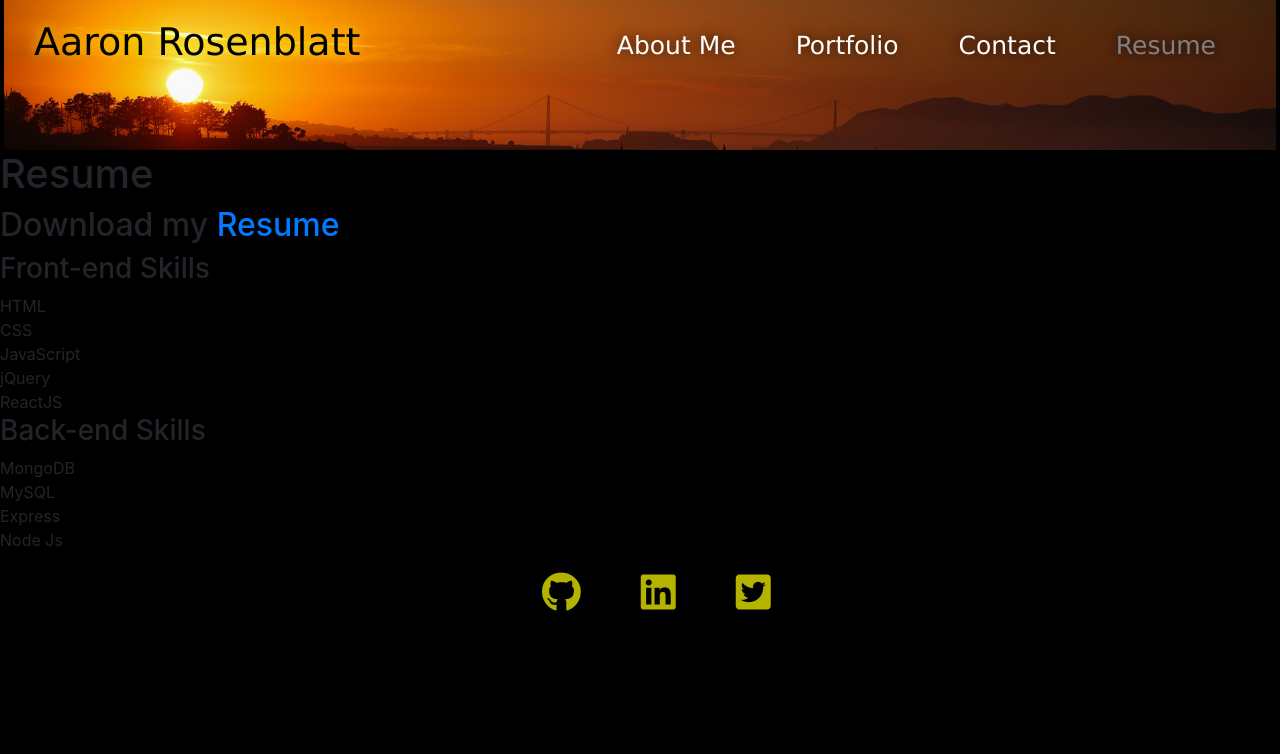
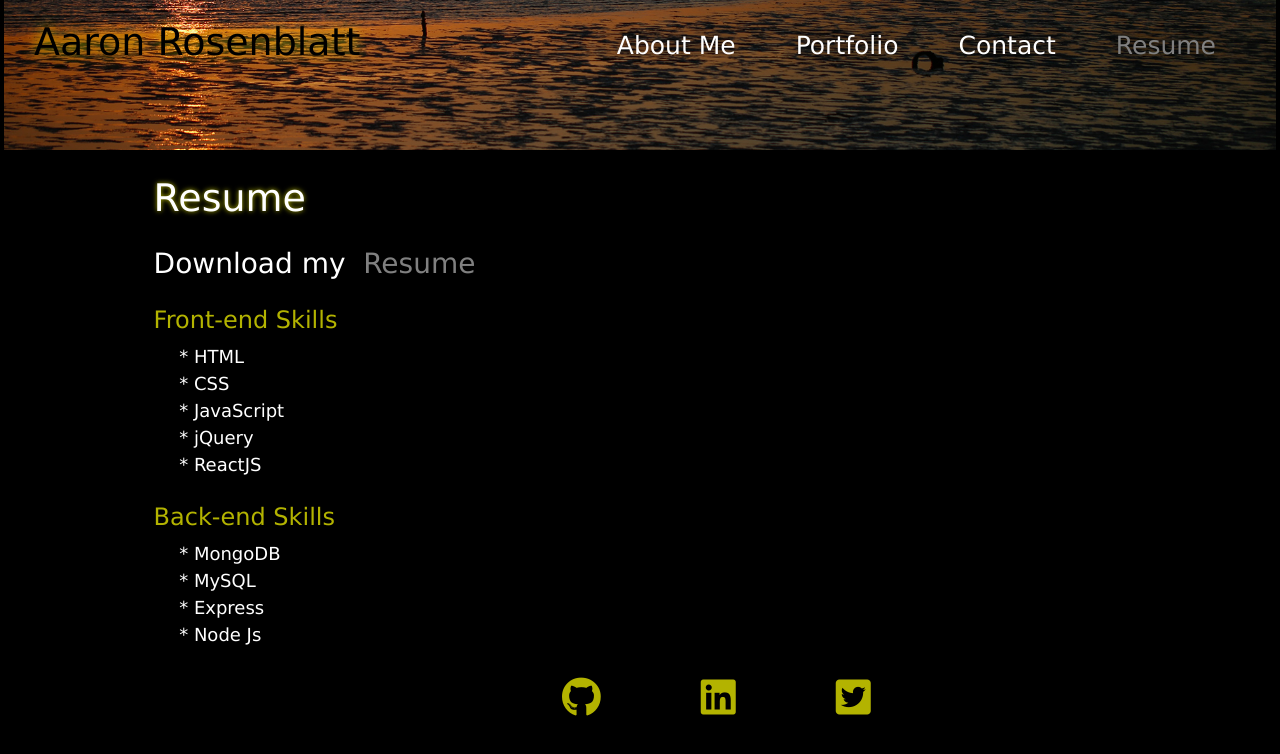
Before and after one commit to noplur/coding-port, a React (Create React App) app: page / in a window 1280 px wide. Both pictures are taken after a click on the element "Resume". Shown: the top 754 px of the page. Built offline with nearby package versions, Linux system fonts and the light colour scheme.

Commit message:
css to contact section

```diff
--- a/src/components/Footer/footer.css
+++ b/src/components/Footer/footer.css
@@ -9,7 +9,6 @@
     list-style-type: none;
     padding: 20px 30px;
     padding-left: 40%;
-    height: 100%;
 
 }
 .footerlink {
@@ -26,14 +25,29 @@
     font-size: 40px;
     text-decoration: none;
     color: rgba(255, 255, 0, 0.7);
-    cursor: pointer;
+
 }
 .icon:hover{
     font-size: 40px;
     text-decoration: none;
     color: var(--tertiary-color);
-    cursor: pointer;
+    transform-origin: center;
+    list-style-type: none;
+
 }
 body {
     background-color: var(--primary-color);
 }
+a {
+    text-decoration: none;
+    padding: 20px;
+    background-color: transparent;
+    list-style-type: none;
+}
+a:hover {
+    text-decoration: none;
+    padding: 20px;
+    background-color: transparent;
+    transform-origin: center;
+    list-style-type: none;
+}
--- a/src/components/Footer/index.js
+++ b/src/components/Footer/index.js
@@ -8,18 +8,18 @@ function Footer() {
             <nav>
             <ul className="footer">
               <li className="footerlink">
-                <a href="https://github.com/noplur" target="_blank">
-                    <i class="fab fa-github icon"></i>
+                <a href="https://github.com/noplur" target="_blank" className="icon">
+                    <i class="fab fa-github"></i>
                 </a>
             </li>
             <li className="footerlink">
-                <a href="https://www.linkedin.com/in/aaron-rosenblatt-5b734a1bb/" target="_blank">
-                    <i class="fab fa-linkedin icon"></i>
+                <a href="https://www.linkedin.com/in/aaron-rosenblatt-5b734a1bb/" target="_blank" className="icon">
+                    <i class="fab fa-linkedin"></i>
                 </a>
             </li>
             <li className="footerlink">
-                <a href="https://twitter.com/aaronpix" target="_blank">
-                    <i class="fab fa-twitter-square icon"></i>
+                <a href="https://twitter.com/aaronpix" target="_blank" className="icon">
+                    <i class="fab fa-twitter-square"></i>
                 </a>
             </li>
             </ul>
--- a/src/components/ProjectList/index.js
+++ b/src/components/ProjectList/index.js
@@ -65,12 +65,13 @@ const renderCard = (card, index) => {
           <Card.ImgOverlay className="csstest">
             <div className="links">
     <a href={card.projectlink} target="_blank">
-    <Card.Title className="projectlink">{card.name}</Card.Title></a>
+    <Card.Title><div className="projectlink">{card.name}</div></Card.Title></a>
       <a href={card.githublink} target="_blank"><Card.Text>
-      <i class="fab fa-github githubcard"></i>
+        <div className="githubcard">
+      <i class="fab fa-github"></i></div>
       </Card.Text></a>
-      <Card.Text className="projectdescription">
-      {card.description}
+      <Card.Text><div className="projectdescription">
+      {card.description}</div>
     </Card.Text>
         </div>
     </Card.ImgOverlay>
--- a/src/components/ProjectList/projectList.css
+++ b/src/components/ProjectList/projectList.css
@@ -16,8 +16,7 @@
     opacity: 1;
 }
 .box {
-    overflow: hidden;
-    height: 270px;
+    height: 300px;
     margin-bottom: 20px;
     margin-left: 20px;
     -webkit-box-shadow: 0px 12px 18px -6px rgba (0,0,0,0.3);
@@ -37,7 +36,7 @@
     flex-basis: calc(50% - 40px)
 }
 .projectlink {
-    margin-top: 5%;
+    margin-top: -10%;
     margin-left: 5%;
     font-family: Geneva, Helvetica, Arial, sans-serif;
     text-decoration: none;
@@ -48,17 +47,10 @@
     text-shadow: none;
 }
 .projectlink:hover {
-    margin-top: 5%;
-    margin-left: 5%;
-    font-family: Geneva, Helvetica, Arial, sans-serif;
-    text-decoration: none;
     color: var(--tertiary-color);
-    font-display: bold;
-    font-size: 32px;
-    text-shadow: none;
-    list-style: none;
 }
 .projectdescription{
+    margin-top: -7%;
     margin-left: 5%;
     font-family: Geneva, Helvetica, Arial, sans-serif;
     text-decoration: none;
@@ -69,6 +61,7 @@
     list-style: none;
 }
 .githubcard {
+    margin-top: -10%;
     margin-left: 15%;
     font-size: 38px;
     text-decoration: none;
@@ -77,12 +70,7 @@
     text-shadow: none;
 }
 .githubcard:hover {
-    margin-left: 15%;
-    font-size: 38px;
-    text-decoration: none;
     color: var(--tertiary-color);
-    cursor: pointer;
-    text-shadow: none;
 }
 a:hover {
     margin-left: 5%;
--- a/src/components/Resume/index.js
+++ b/src/components/Resume/index.js
@@ -1,24 +1,27 @@
 import React from 'react';
 import pdf from "../../assets/images/resume/resume_rosenblatt.pdf"
+import 'bootstrap/dist/css/bootstrap.min.css';
+import "./resume.css"
+
 
 function Resume() {
     return (
         <section>
-                <h1 id="resume">Resume</h1>
-                <h2>
-                Download my <a href = {pdf} target = "_blank">Resume</a>
+                <h1 id="resume" className="resume">Resume</h1>
+                <h2 className="download">
+                Download my <a href = {pdf} target = "_blank" className="resume-link">Resume</a>
                 </h2>
-                <h3>Front-end Skills</h3>
-                    <p1>HTML</p1><br />
-                    <p2>CSS</p2><br />
-                    <p3>JavaScript</p3><br />
-                    <p4>jQuery</p4><br />
-                    <p5>ReactJS</p5>
-                <h3>Back-end Skills</h3>
-                    <p1>MongoDB</p1><br />
-                    <p2>MySQL</p2><br />
-                    <p3>Express</p3><br />
-                    <p4>Node Js</p4><br />
+                <h3 className="frontend">Front-end Skills</h3>
+                    <p1 className="list-skill">* HTML</p1><br />
+                    <p2 className="list-skill">* CSS</p2><br />
+                    <p3 className="list-skill">* JavaScript</p3><br />
+                    <p4 className="list-skill">* jQuery</p4><br />
+                    <p5 className="list-skill">* ReactJS</p5>
+                <h3 className="backend">Back-end Skills</h3>
+                    <p1 className="list-skill">* MongoDB</p1><br />
+                    <p2 className="list-skill">* MySQL</p2><br />
+                    <p3 className="list-skill">* Express</p3><br />
+                    <p4 className="list-skill">* Node Js</p4><br />
                 </section>
     );
 }
--- a/src/components/Resume/resume.css
+++ b/src/components/Resume/resume.css
@@ -0,0 +1,58 @@
+:root {
+    --primary-color: #000000;
+    --secondary-color: #ffffff;
+    --tertiary-color: #808080;
+  }
+
+  .resume {
+    font-family: Geneva, Helvetica, Arial, sans-serif;
+    font-display: bold;
+    font-size: 38px;
+    color: var(--secondary-color);
+    margin-left: 12%;
+    margin-top: 2%;
+    text-shadow: 0 0 5px rgba(255, 255, 0, 0.7);
+}
+.download {
+    font-family: Geneva, Helvetica, Arial, sans-serif;
+    color: var(--secondary-color);
+    font-size: 28px;
+    margin-left: 12%;
+    margin-top: 2%;
+}
+.resume-link {
+    font-family: Geneva, Helvetica, Arial, sans-serif;
+    text-decoration: none;
+    font-size: 28px;
+    margin-left: -1%;
+    color: var(--tertiary-color);
+}
+.resume-link:hover {
+    font-family: Geneva, Helvetica, Arial, sans-serif;
+    text-decoration: none;
+    font-size: 28px;
+    margin-left: -1%;
+    color: var(--tertiary-color);
+    list-style-type: none;
+}
+.frontend {
+    font-family: Geneva, Helvetica, Arial, sans-serif;
+    color:  rgba(255, 255, 0, 0.7);
+    margin-left: 12%;
+    margin-top: 2%;
+    font-size: 24px;
+}
+.backend {
+    font-family: Geneva, Helvetica, Arial, sans-serif;
+    color:  rgba(255, 255, 0, 0.7);
+    margin-left: 12%;
+    margin-top: 2%;
+    font-size: 24px;
+}
+.list-skill {
+    font-family: Geneva, Helvetica, Arial, sans-serif;
+    color: var(--secondary-color);
+    margin-left: 14%;
+    margin-top: 2%;
+    font-size: 18px;
+}
```
